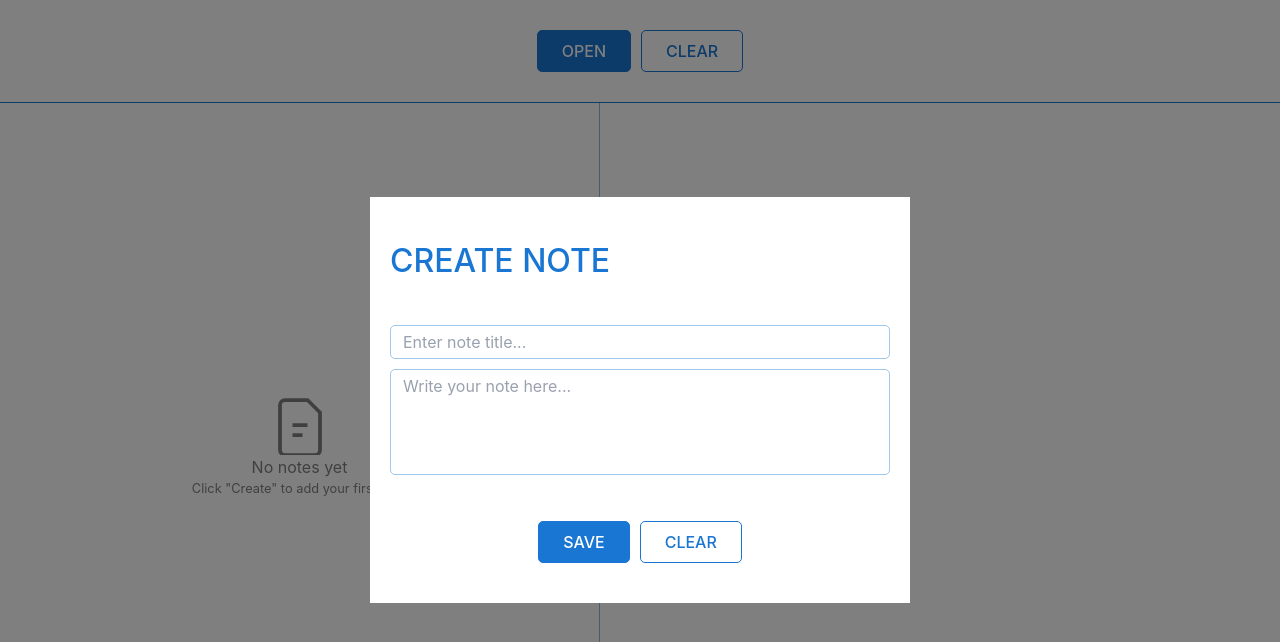
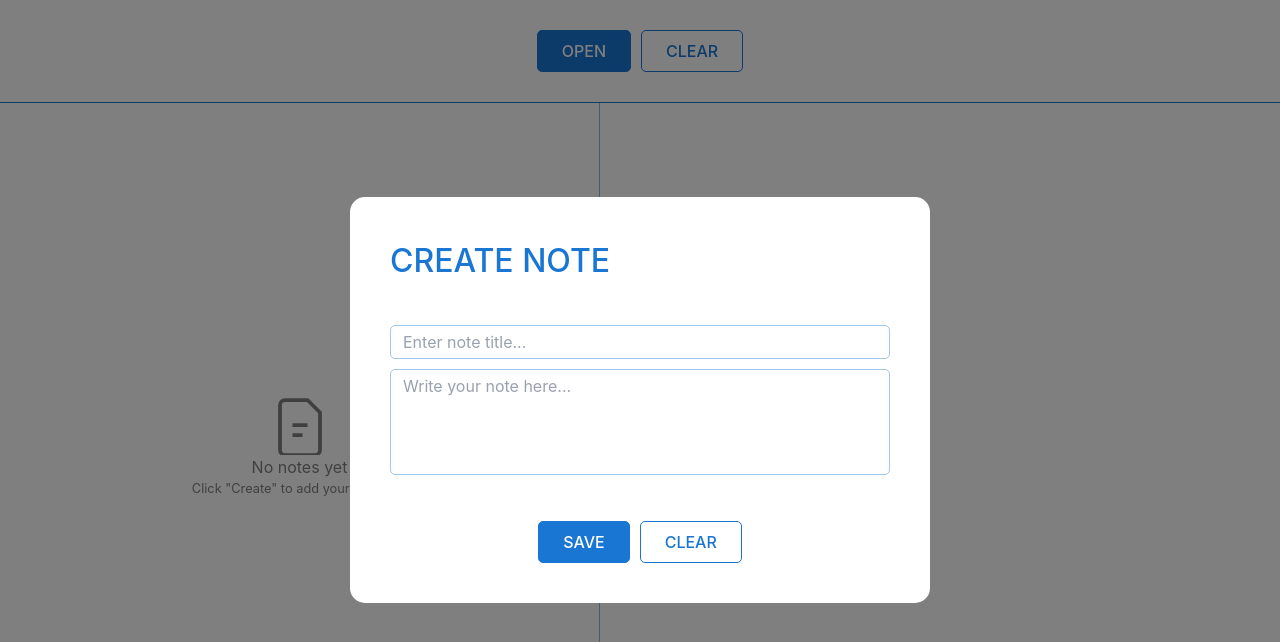
Before and after one commit to Ralchuk/Notes, a React (Vite) app: page / in a window 1280 px wide. Both pictures are taken after a click on the button "OPEN". Shown: the top 642 px of the page. Built offline with nearby package versions, Linux system fonts and the light colour scheme.

Commit message:
create ModalForm  dz8

```diff
--- a/src/entities/modalForm.tsx
+++ b/src/entities/modalForm.tsx
@@ -1,4 +1,7 @@
 import { createPortal } from 'react-dom';
+
+const portalBg = 'flex fixed inset-0 bg-black/50 justify-center items-center';
+const portalWrapper = 'flex flex-col gap-[40px] bg-white px-[40px] py-[40px]  uppercase rounded-[15px] overflow-hidden ';
 
 type ModalProp = {
   children: React.ReactNode;
@@ -13,10 +16,10 @@ const ModalWrapper = ({children, onClose}: ModalProp) => {
 
   return createPortal (
     <div
-      className='flex fixed inset-0 bg-black/50 justify-center items-center'
+      className={portalBg}
       onClick={onClose}>
       <div
-        className='flex flex-col gap-[40px] bg-white px-[20px] py-[40px]  uppercase '
+        className={portalWrapper}
         onClick={(e: React.MouseEvent<HTMLDivElement>) => e.stopPropagation()}>
         {children}
       </div>
--- a/src/entities/note/note.tsx
+++ b/src/entities/note/note.tsx
@@ -25,9 +25,6 @@ const btnCreate =
   'flex uppercase px-6 py-2 text-white bg-[#1976d3] rounded-[5px] font-[Roboto, sans-serif] font-medium transition-all duration-200 hover:bg-white hover: border-[#1976d3] hover: border-[1px] hover:text-[#1976d3] cursor-pointer';
 const btnClear =
   'flex uppercase px-6 py-2 text-[#1976d3] bg-white border-[1px] border-[#1976d3] rounded-[5px] font-[Roboto, sans-serif] font-medium transition-all duration-200 hover:border-[#1976d3]/50 hover:text-[#1976d3]/50 cursor-pointer';
-// const formContainer = 'flex flex-col gap-[10px] w-full';
-// const btnClose =
-//   'flex self-center uppercase px-6 py-2 text-white bg-[#1976d3] rounded-[5px] font-[Roboto, sans-serif] font-medium w-fit transition-all duration-200 hover:bg-white hover: border-[#1976d3] hover: border-[1px] hover:text-[#1976d3] cursor-pointer';
 
 // sidebar
 const sidebarWrapper =
```
